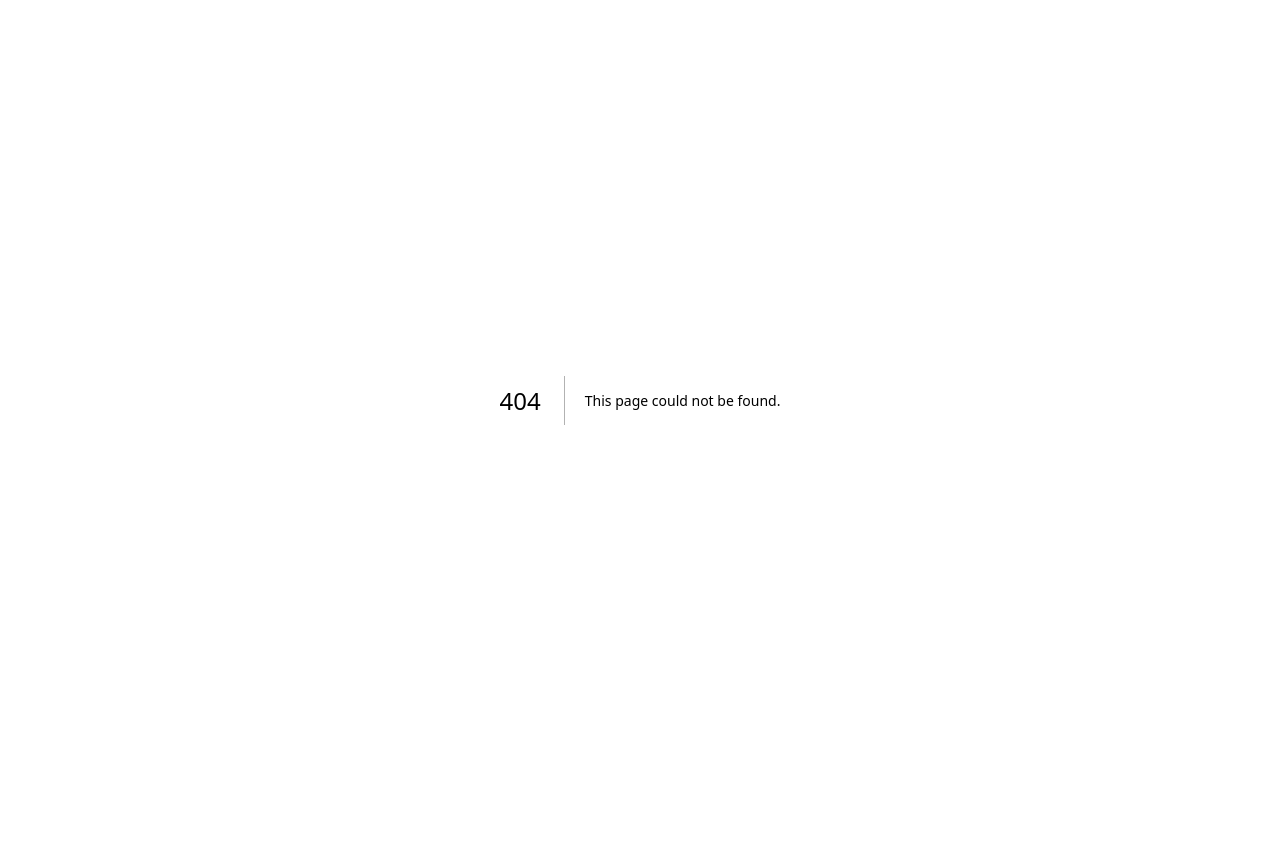
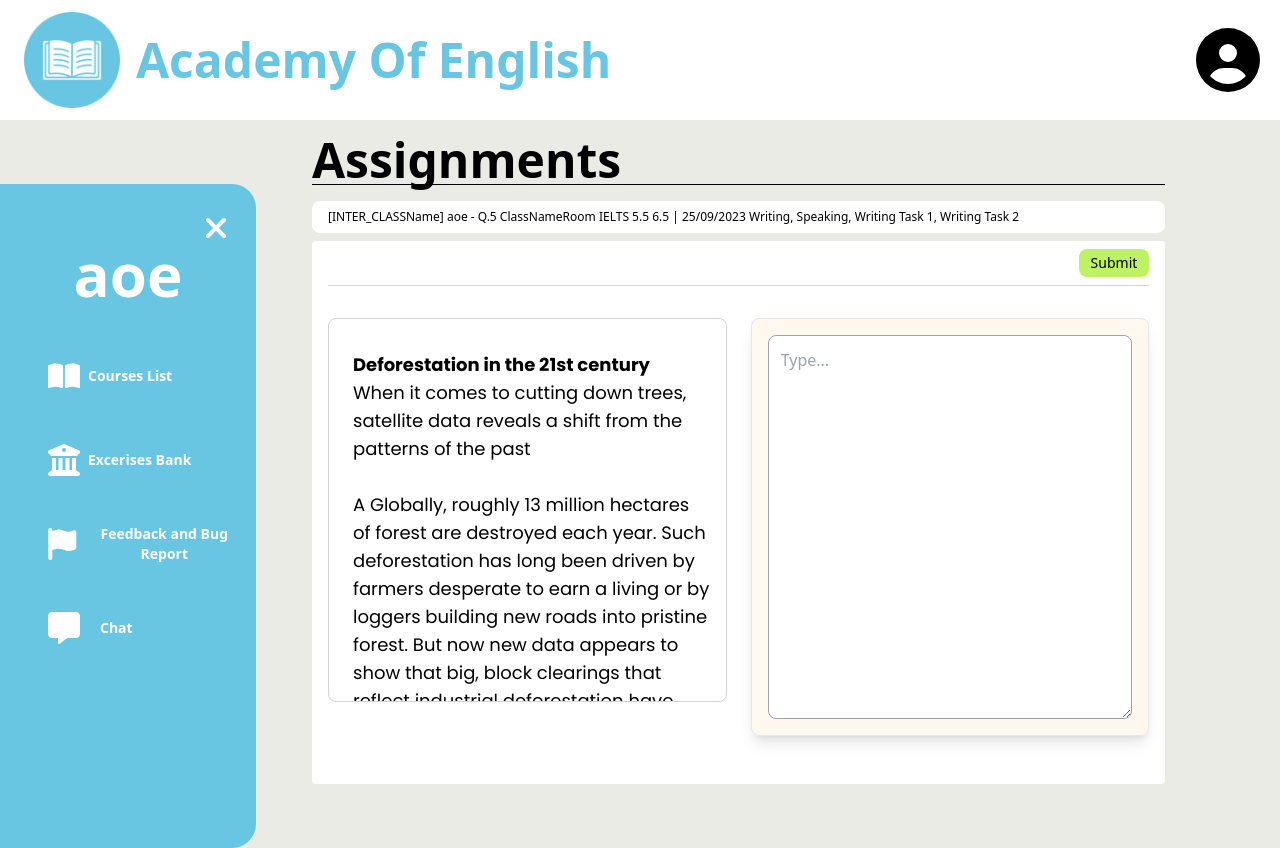
Before and after one commit to DoanVietHung03/English-learning-center-website, a Next.js app: page /ass_reading in a window 1280 px wide. Before the commit this address had no page. Before the commit the page ends 800 px from the top, so only its background shows below. Built offline with nearby package versions, Linux system fonts and the light colour scheme.

Commit message:
addreadingpage

```diff
--- /dev/null
+++ b/src/app/ass_reading/layout.tsx
@@ -0,0 +1,13 @@
+export default function CourseListLayout({
+    children, // will be a page or nested layout
+}: {
+    children: React.ReactNode
+}) {
+    return (
+        <html lang="en">
+            <body className="bg-[#EBEBE6]">
+                {children}
+            </body>
+        </html >
+    )
+}
--- /dev/null
+++ b/src/app/ass_reading/page.tsx
@@ -0,0 +1,43 @@
+import SideBar from "@/components/layout/sideBar"
+import Header from "@/components/layout/header"
+import Link from "next/link"
+
+export default function Ass_Reading() {
+    return (
+        <>
+            <Header />
+            <div className="flex">
+                <SideBar />
+                <div className="ml-14 w-2/3">
+                    <div className="mb-4 mt-4 font-poppins font-bold text-5xl border-b border-black">
+                        Assignments
+                    </div>
+                    <div className="mt-4 bg-white rounded-lg">
+                        <div className="p-2 ml-2 font-poppins text-xs">[INTER_CLASSName] aoe - Q.5 ClassNameRoom IELTS 5.5 6.5 | 25/09/2023 Writing, Speaking, Writing Task 1, Writing Task 2</div>
+                    </div>
+
+                    <div className="bg-white mt-2 pb-8 rounded">
+                        <div className="flex items-center justify-end py-2 border-b border-stone-300 mx-4">
+                            <Link href={''}>
+                                <button className="flex items-center bg-lime-300 rounded-lg px-3 py-1 font-poppins text-sm">
+                                    Submit
+                                </button>
+                            </Link>
+                        </div>
+
+                        <div className="grid grid-cols-2 mt-4 py-4 mx-4 gap-6">
+                        <div className="rounded-lg border border-stone-300 pl-6 py-8 pr-4 overflow-y-scroll h-96">
+                            <span className="text-black text-lg font-bold font-['Poppins']">Deforestation in the 21st century<br/></span>
+                            <span className="text-black text-lg font-normal font-['Poppins']">When it comes to cutting down trees, satellite data reveals a shift from the patterns of the past<br/><br/>A Globally, roughly 13 million hectares of forest are destroyed each year. Such deforestation has long been driven by farmers desperate to earn a living or by loggers building new roads into pristine forest. But now new data appears to show that big, block clearings that reflect industrial deforestation have come to dominate, rather than these smaller-scale efforts that leave behind long, narrow swaths of cleared land. Geographer Ruth DeFries of Columbia University and her colleagues used satellite images to analyse tree-clearing in countries ringing the tropics, representing 98 per cent of all remaining tropical forest. Instead of the usual `fish bone` signature of deforestation from small-scale operations, large, chunky blocks of cleared land reveal a new motive for cutting down woods.<br/><br/>B In fact, a statistical analysis of 41 countries showed that forest loss rates were most closely linked with urban population growth and agricultural exports in the early part of the 21st century - even overall population growth was </span>
+                        </div>
+
+                        <div className="bg-orange-100 bg-opacity-40 rounded-lg shadow-lg border flex-col justify-start items-center inline-flex p-4">
+                            <textarea className="w-full rounded-lg border border-zinc-400 p-3 focus:outline-none h-96" id="myText" placeholder="Type..."></textarea>
+                        </div>
+                    </div>
+                </div>
+                </div>
+            </div>
+        </>
+    )
+}
```
